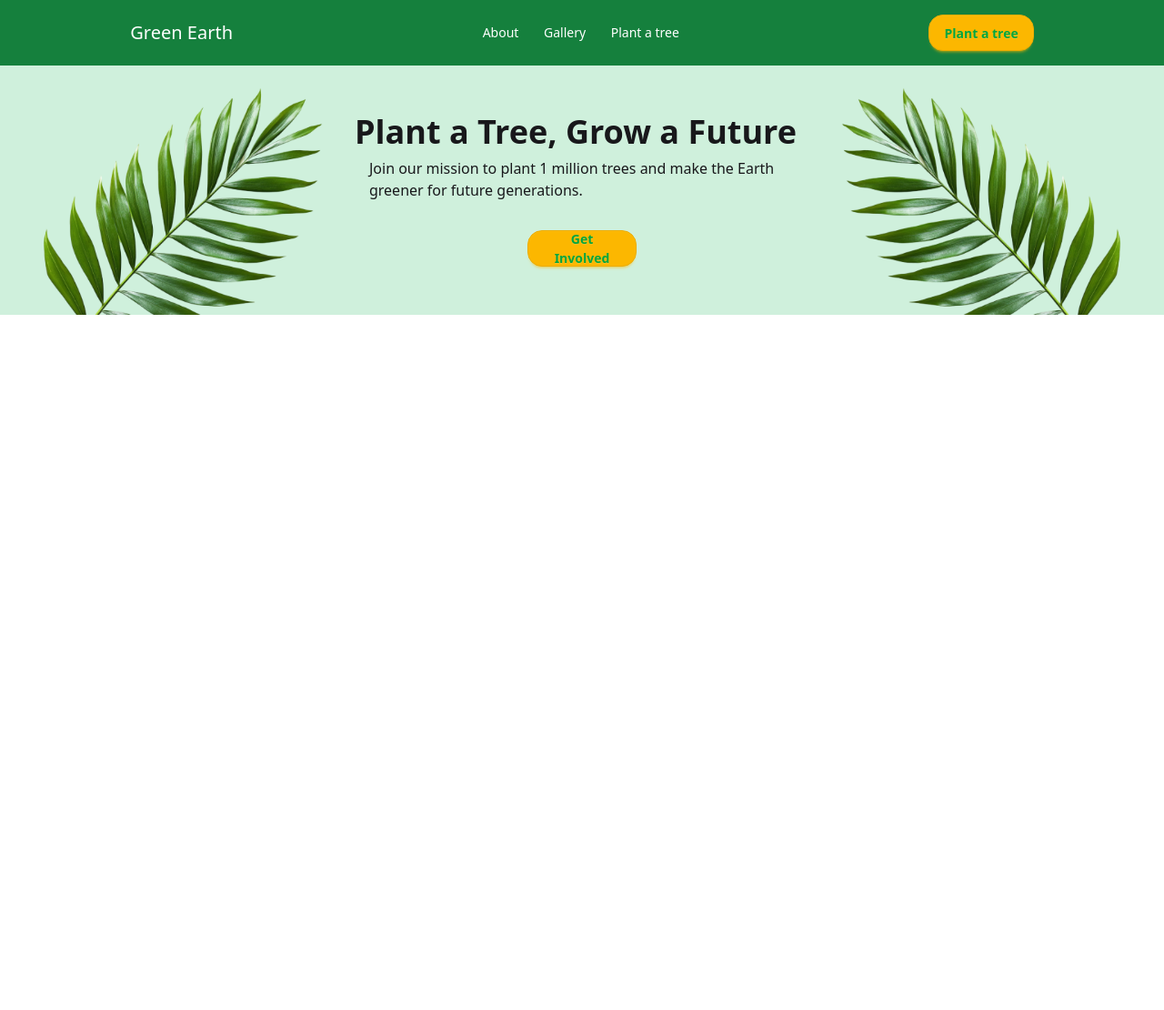
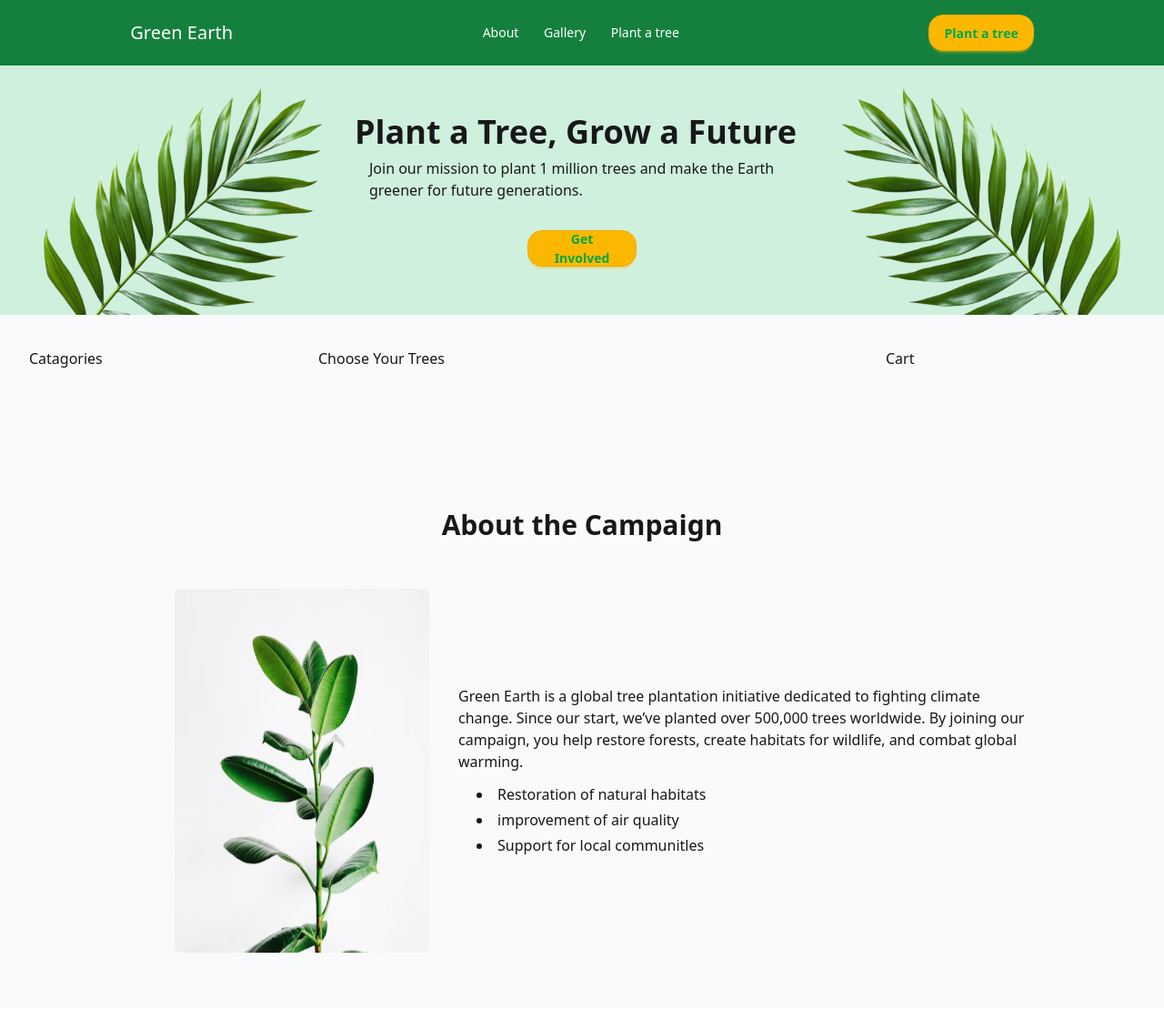
Before and after one commit to fuadhasan199/Green-Earth, a plain HTML site: page index.html in a window 1280 px wide. Shown: the whole page at 91% size. Before the commit the page ends 800 px from the top, so only its background shows below. Drawn offline with nearby package versions, Linux system fonts and the light colour scheme.

Commit message:
section design

```diff
--- a/index.html
+++ b/index.html
@@ -10,7 +10,7 @@
     <title>Green Earth</title>
 
 </head>
-<body>
+<body class="bg-gray-50">
 
  <header>
  <nav class="flex justify-around p-4 bg-[#15803d] items-center">
@@ -51,6 +51,50 @@
 
  </header>
 
+ <main>
+         <section>
+               <div class="grid grid-cols-12 gap-2 p-4 items-center">
+
+                <div class="catagories col-span-3 p-4 space-y-3">Catagories</div>
+
+                <div class="card cols-span-7 p-5 col-span-6 grid grid-cols-3 gap-4">Choose Your Trees</div>
+
+                <div class="cart col-span-2 p-4 space-y-3">Cart</div>
+
+
+               </div>
+
+
+
+
+         </section>
+
+         <section class="mt-[100px] m-10 gap-5 max-w-[1000px] items-center justify-center mx-auto p-3">
+            <h2 class="text-center font-semibold text-[30px]">About the Campaign</h2>
+
+                  <div class="flex items-center m-12 mx-auto">
+
+
+            <div class="ml-10 ">
+                <img src="./assets/about.png" alt="please try again" class="h-[400px] w-[850px] rounded-md">
+            </div>
+            <div class=" max-w-[700px] font-light ml-8">
+                Green Earth is a global tree plantation initiative dedicated to fighting climate change. Since our start, we’ve planted over 500,000 trees worldwide. By joining our campaign, you help restore forests, create habitats for wildlife, and combat global warming.
+                <li class="mt-3 ml-5">Restoration of natural habitats</li>
+                <li class="mt-1 ml-5">improvement of air quality</li>
+                <li class="mt-1 ml-5">Support for local communitles</li>
+            </div>
+            </div>
+
+         </section>
+
+
+
+
+
+
+ </main>
+
 
 
 
```
